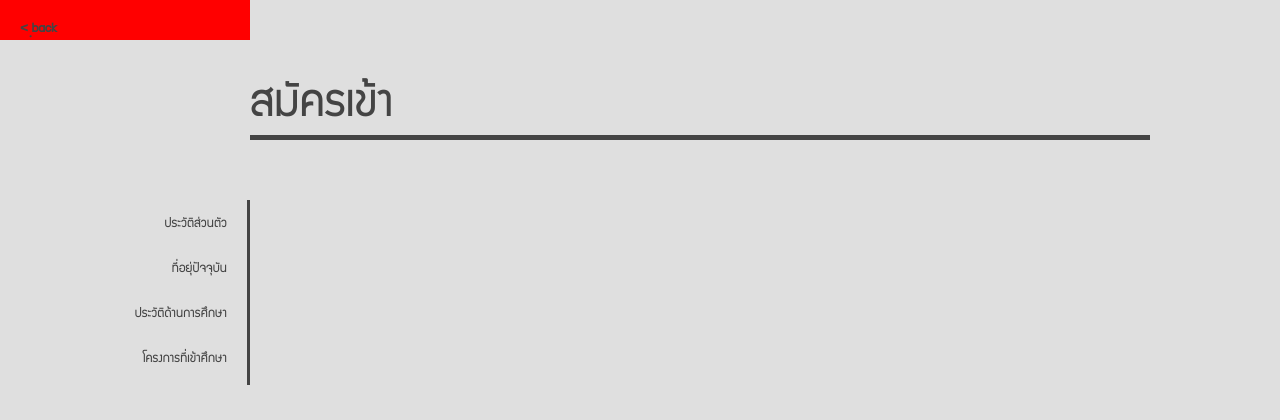
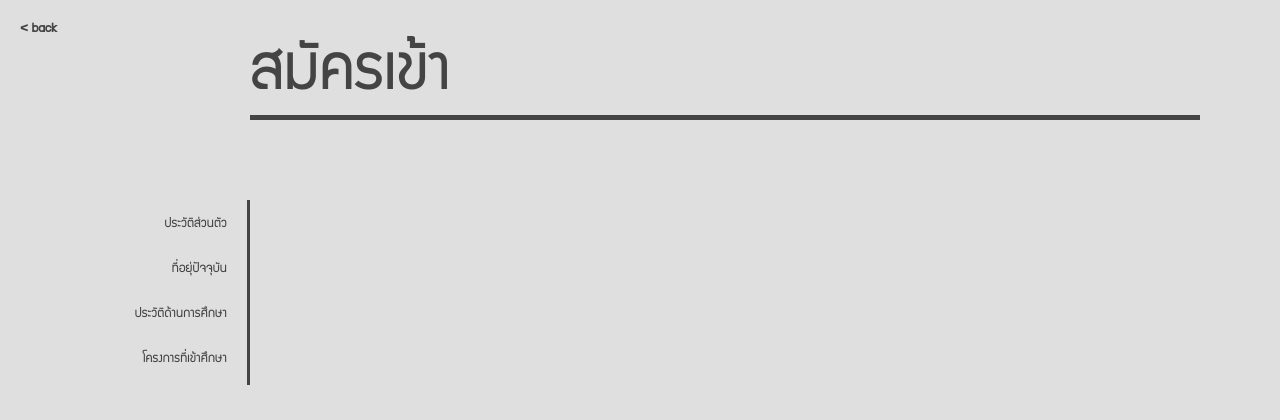
Before and after one commit to Bank-Saksit/Project, a PHP site: page /recruit-register.php in a window 1280 px wide. Shown: the top 420 px of the page. Run offline with PHP 8.4, Linux system fonts and the light colour scheme.

Commit message:
แก้ๆ

```diff
--- a/recruit-register.php
+++ b/recruit-register.php
@@ -14,7 +14,6 @@
             float: left;
             width: 250px;
             position: relative;
-            background: red;
             height: 100%;
         }
         #tab {
@@ -24,11 +23,29 @@
             text-align: right;
             border-right: 3px solid;
         }
+        #tab-content {
+            position: absolute;
+            top:70px;
+            margin-left: 30px;
+        }
         #main {
-            width: 900px;
+            width: 950px;
             float: left;
             position: relative;
             top: 50px;
+        }
+        #header {
+            width: 100%;
+            top: 80px;
+            position: relative;
+        }
+        #header > h1 {
+            font-family: "supermarket";
+            font-size: 70px;
+            position: absolute;
+            bottom: 0;
+            width: 100%;
+            border-bottom: 5px solid;
         }
 
     </style>
@@ -36,7 +53,7 @@
 </head>
 <body>
      <div id="left">
-        <br><a href="recruit-login.php" id="back">< ฺback</a>
+        <br><a href="recruit-login.php" id="back">< back</a>
         <ul class="nav nav-pills nav-stacked" id="tab">
             <li><a data-toggle="tab" href="#menu1">ประวัติส่วนตัว</a></li>
             <li><a data-toggle="tab" href="#menu2">ที่อยุ่ปัจจุบัน</a></li>
@@ -49,7 +66,7 @@
             <h1>สมัครเข้า</h1>
         </div>
 
-        <div class="tab-content">
+        <div class="tab-content" id="tab-content">
             <div id="menu1" class="tab-pane fade">
                 <h3>Menu 1</h3>
                 <p>Some content in menu 1.</p>
```
Also changed, not shown: recruit-login.php (+12 -4 lines).
